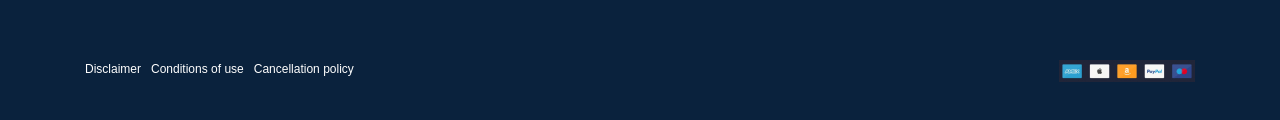
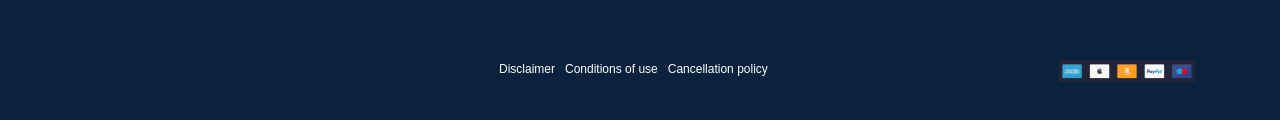
Before and after one commit to TasarGithub/tour-plan, a website: page index.html in a window 1280 px wide. Shown: the part 4217-4337 px from the top of the page. Drawn offline with nearby package versions, Linux system fonts and the light colour scheme; a web font is replaced by a local one.

Commit message:
fix: 1 footer__bottom

```diff
--- a/sass/blocks/_footer.sass
+++ b/sass/blocks/_footer.sass
@@ -288,6 +288,9 @@
 
 
 .footer-bottom
+	max-width: 696px
+	width: 100%
+	margin: 0 0 0 auto
 	display: flex
 	justify-content: space-between
 	flex-wrap: wrap
```
Also changed, not shown: css/style.css.
